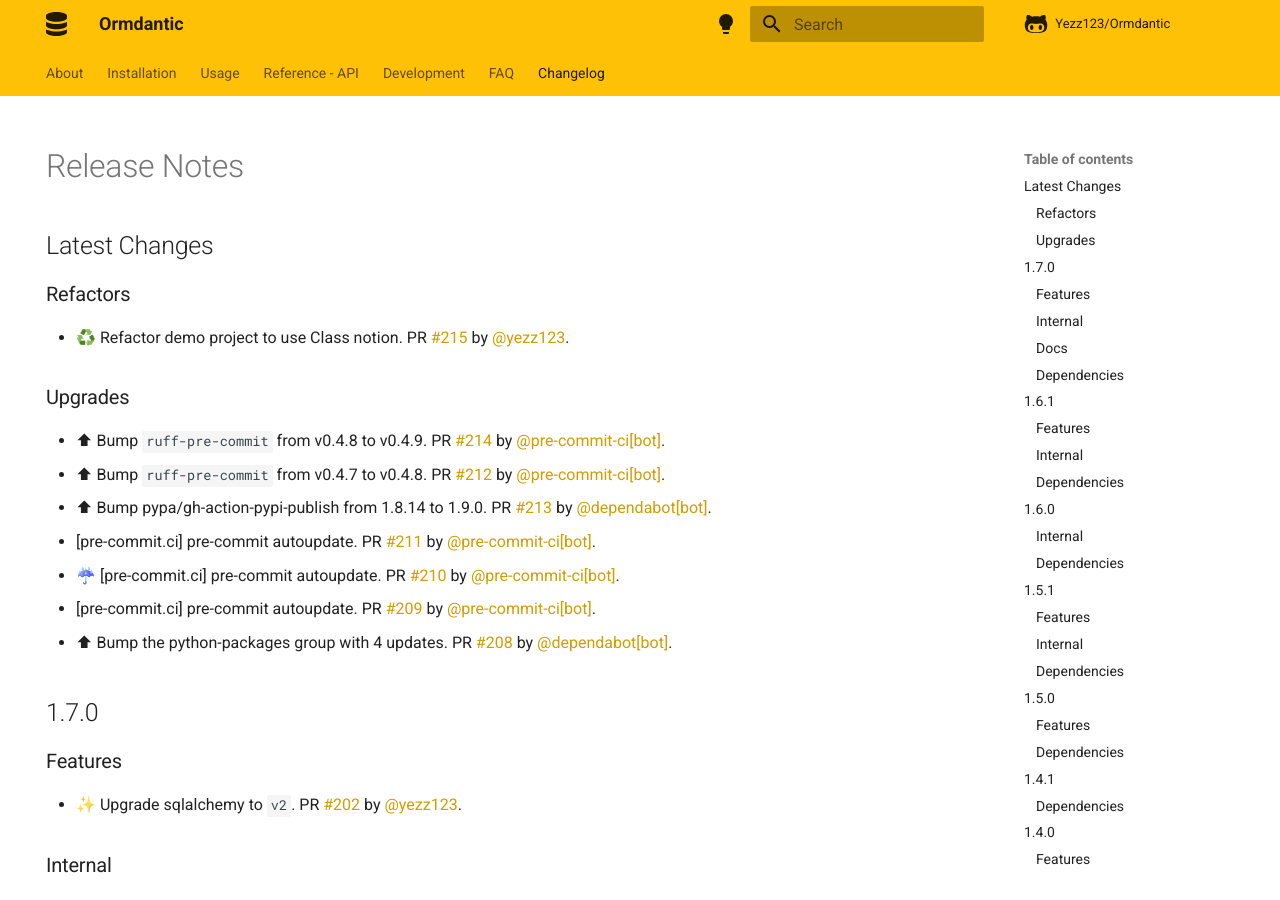
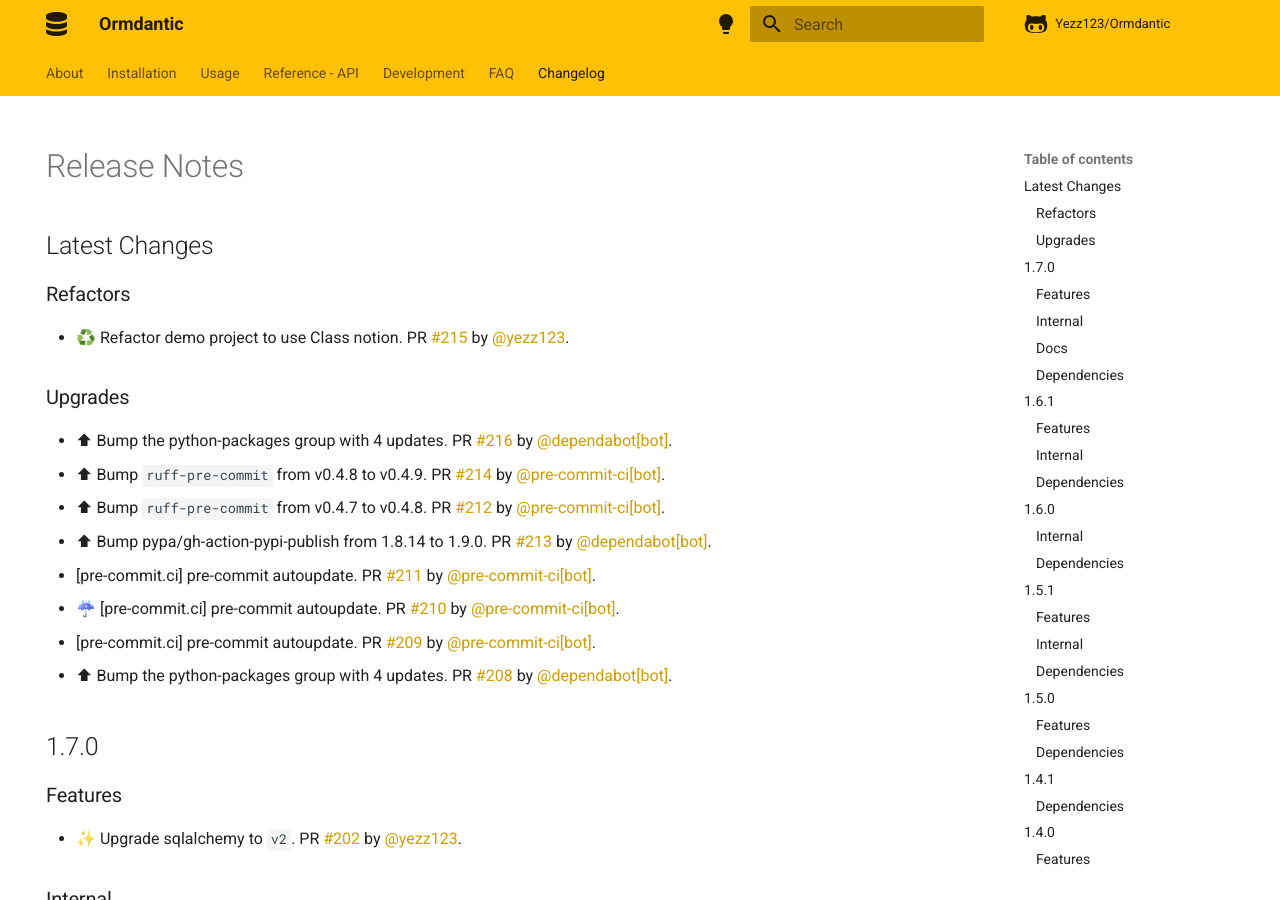
Before and after one commit to yezz123/ormdantic, an MkDocs documentation site: the page built from docs/release.md, in a window 1280 px wide and 900 px high. Built offline with MkDocs 1.6.1 and Material for MkDocs 9.7.7, drawn with Linux system fonts in a browser that asks for light colours; comment, search, counter and statistics services are not loaded.

Commit message:
📝 Update release notes

```diff
--- a/docs/release.md
+++ b/docs/release.md
@@ -13,6 +13,7 @@ hide:
 
 ### Upgrades
 
+* ⬆ Bump the python-packages group with 4 updates. PR [#216](https://github.com/yezz123/ormdantic/pull/216) by [@dependabot[bot]](https://github.com/apps/dependabot).
 * ⬆ Bump `ruff-pre-commit` from v0.4.8 to v0.4.9. PR [#214](https://github.com/yezz123/ormdantic/pull/214) by [@pre-commit-ci[bot]](https://github.com/apps/pre-commit-ci).
 * ⬆ Bump `ruff-pre-commit` from v0.4.7 to v0.4.8. PR [#212](https://github.com/yezz123/ormdantic/pull/212) by [@pre-commit-ci[bot]](https://github.com/apps/pre-commit-ci).
 * ⬆ Bump pypa/gh-action-pypi-publish from 1.8.14 to 1.9.0. PR [#213](https://github.com/yezz123/ormdantic/pull/213) by [@dependabot[bot]](https://github.com/apps/dependabot).
```
